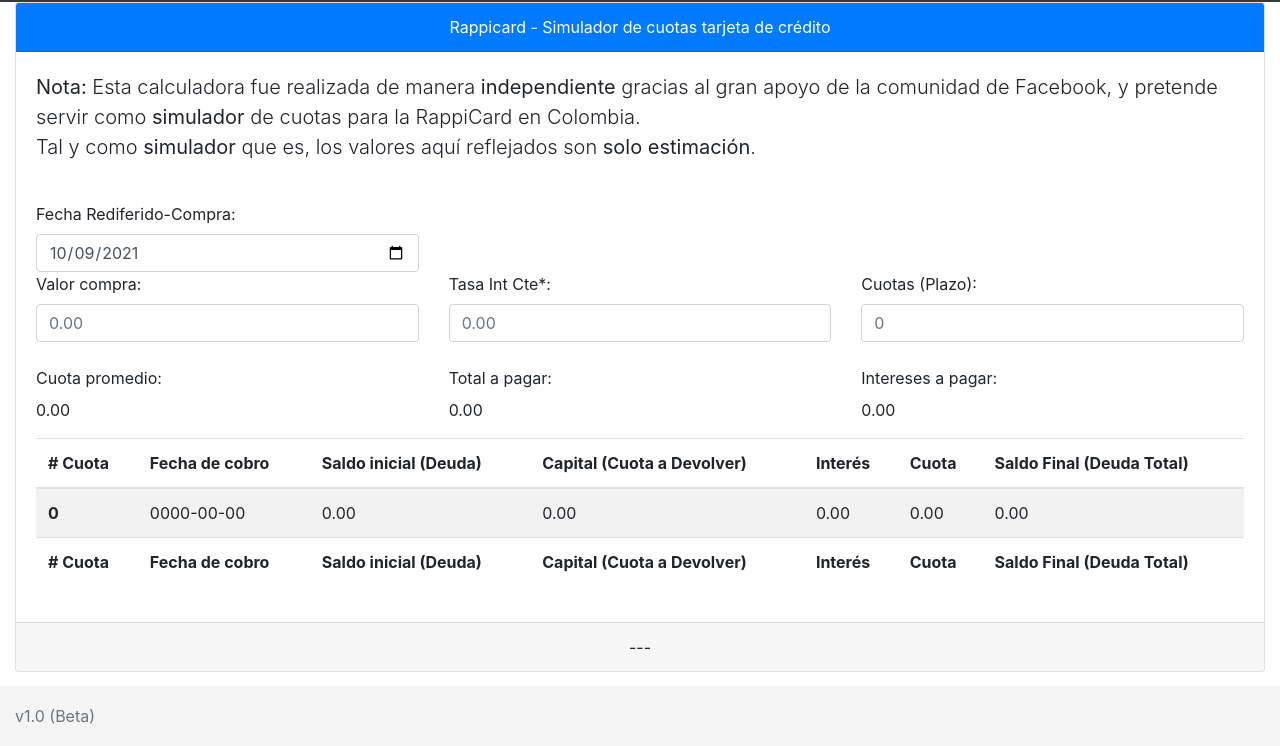
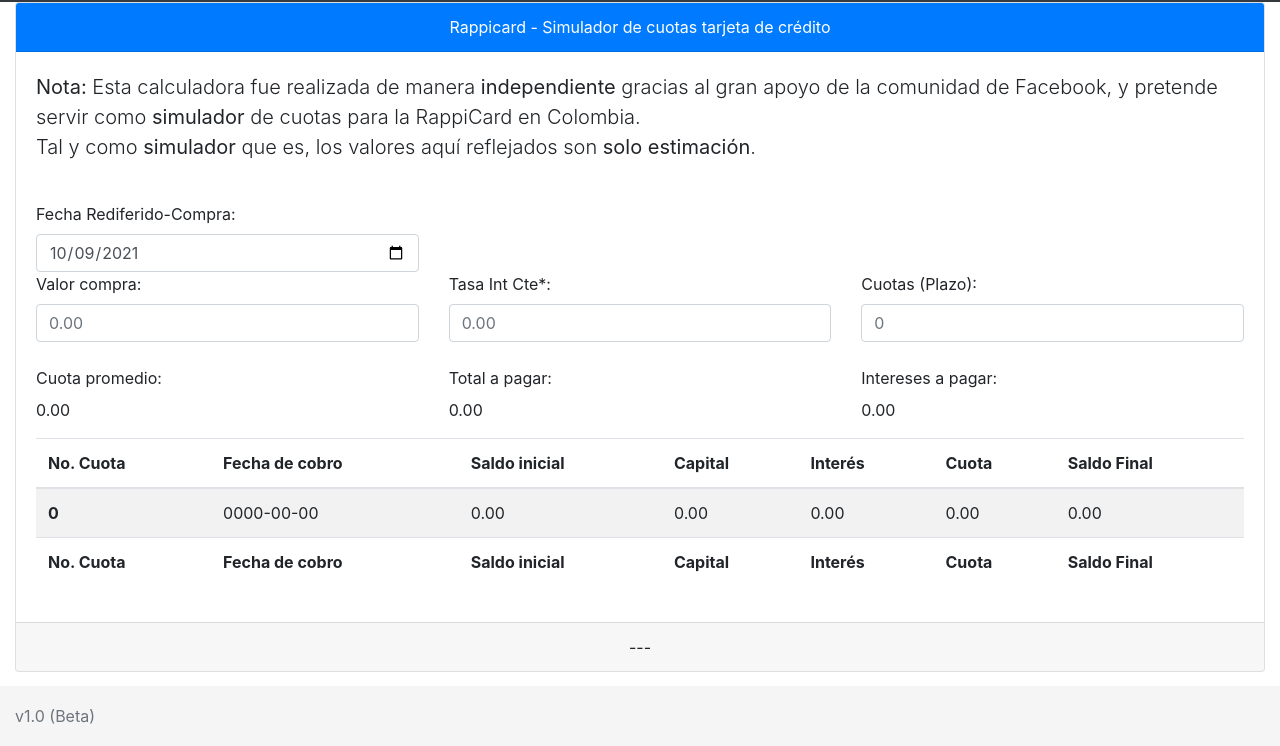
Before and after one commit to andresf484/calculadora-rappipay, a plain HTML site: page calc-rappicard-co.html in a window 1280 px wide. Shown: the part 54-800 px from the top of the page. Drawn offline with nearby package versions, Linux system fonts and the light colour scheme.

Commit message:
Corrección nombres de columnas tabla

```diff
--- a/calc-rappicard-co.html
+++ b/calc-rappicard-co.html
@@ -98,13 +98,13 @@
                 <table class="table table-striped table-hover table-responsive-md">
                     <thead>
                         <tr>
-                            <th scope="col"># Cuota</th>
+                            <th scope="col">No. Cuota</th>
                             <th scope="col">Fecha de cobro</th>
-                            <th scope="col">Saldo inicial (Deuda)</th>
-                            <th scope="col">Capital (Cuota a Devolver)</th>
+                            <th scope="col">Saldo inicial</th>
+                            <th scope="col">Capital</th>
                             <th scope="col">Interés</th>
                             <th scope="col">Cuota</th>
-                            <th scope="col">Saldo Final (Deuda Total)</th>
+                            <th scope="col">Saldo Final</th>
                         </tr>
                     </thead>
                     <tbody id="tabla_cuotas">
@@ -112,13 +112,13 @@
                     </tbody>
                     <tfoot>
                         <tr>
-                            <th scope="col"># Cuota</th>
+                            <th scope="col">No. Cuota</th>
                             <th scope="col">Fecha de cobro</th>
-                            <th scope="col">Saldo inicial (Deuda)</th>
-                            <th scope="col">Capital (Cuota a Devolver)</th>
+                            <th scope="col">Saldo inicial</th>
+                            <th scope="col">Capital</th>
                             <th scope="col">Interés</th>
                             <th scope="col">Cuota</th>
-                            <th scope="col">Saldo Final (Deuda Total)</th>
+                            <th scope="col">Saldo Final</th>
                         </tr>
                     </tfoot>
                 </table>
```
